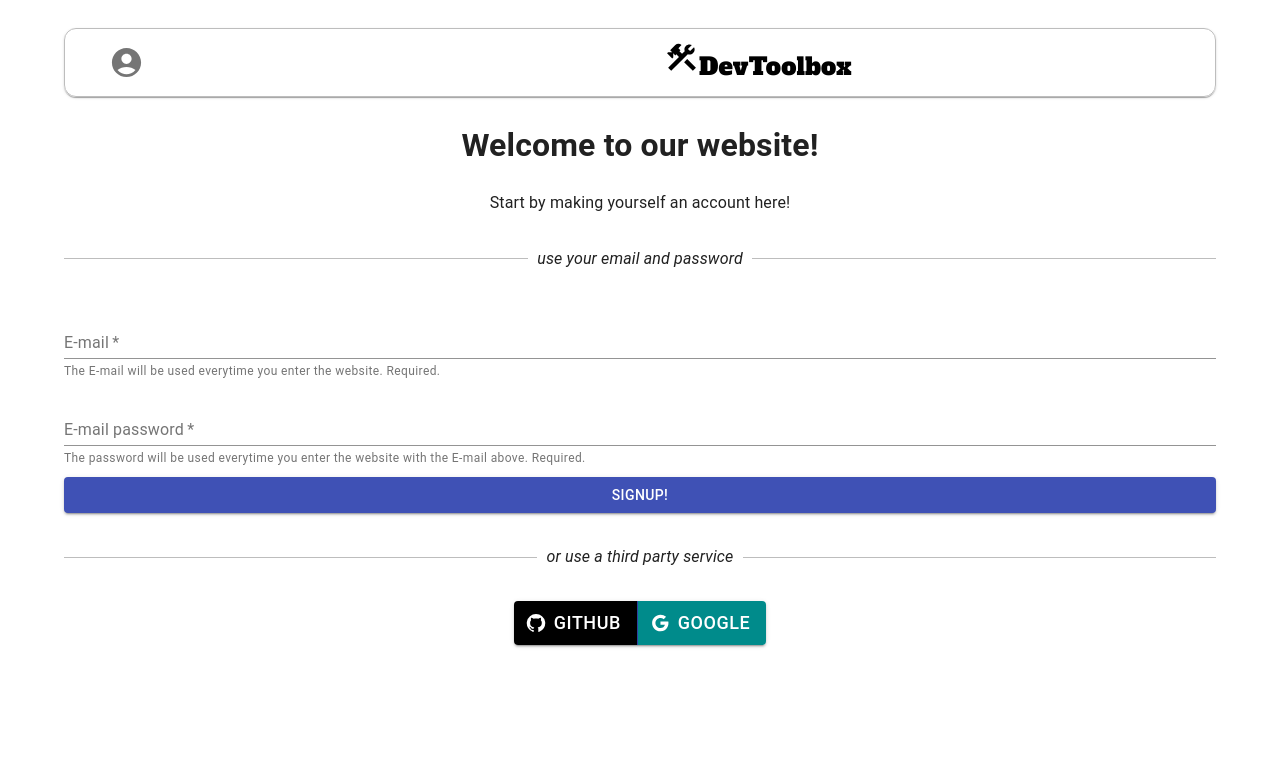
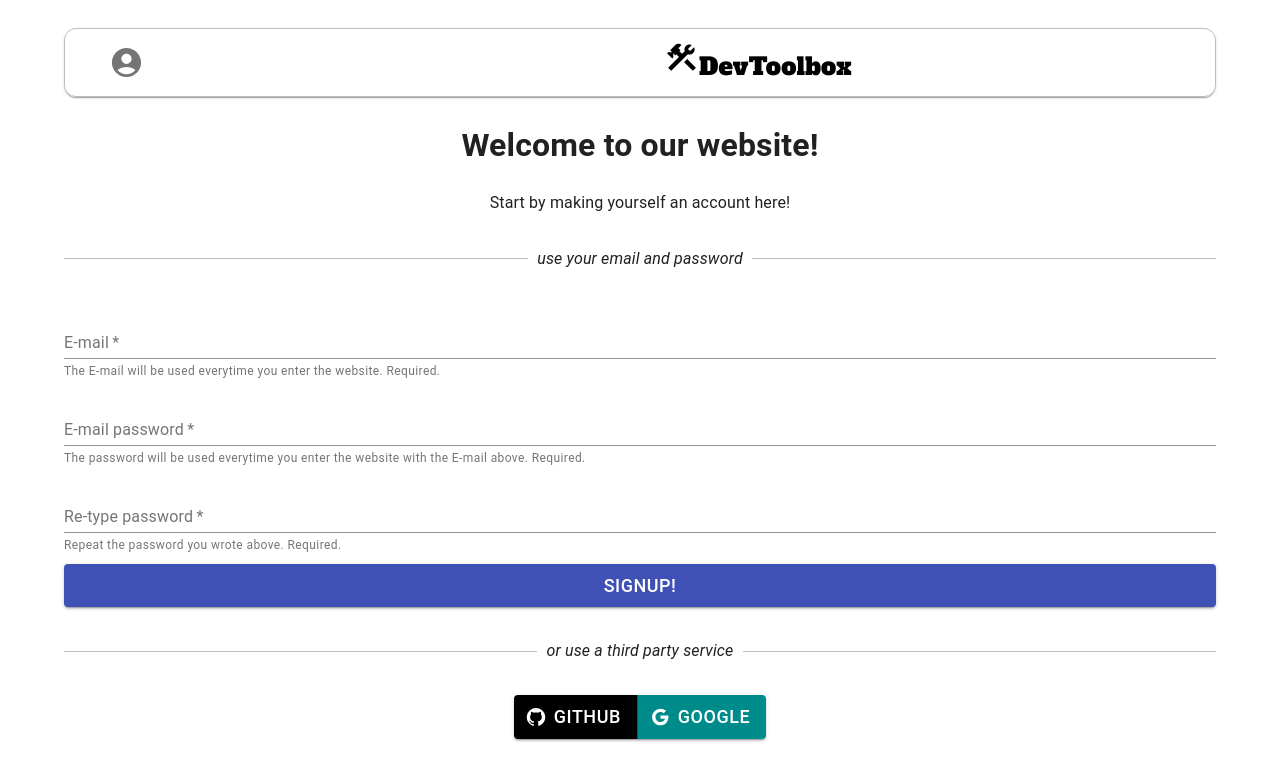
Before and after one commit to hasan-mazen-darwish/devToolbox, a React (Vite) app in the folder client/: page /signup in a window 1280 px wide. Shown: the top 780 px of the page. Built offline with nearby package versions, Linux system fonts and the light colour scheme.

Commit message:
Added the password re-type field and adding IDs to every element

```diff
--- a/client/src/pages/signup.tsx
+++ b/client/src/pages/signup.tsx
@@ -17,6 +17,7 @@ export default function SignupPage(): React.ReactElement {
         fullWidth required
         sx={{marginY: 1}}
         helperText="The E-mail will be used everytime you enter the website. Required."
+        id="emailInput"
       />
 
       <TextField
@@ -26,9 +27,20 @@ export default function SignupPage(): React.ReactElement {
         fullWidth required
         sx={{marginY: 1}}
         helperText="The password will be used everytime you enter the website with the E-mail above. Required."
+        id="passwordInput"
       />
 
-      <Button variant="contained" id="button" fullWidth>Signup!</Button>
+      <TextField
+        label="Re-type password"
+        variant="standard"
+        type="password"
+        fullWidth required
+        sx={{marginY: 1}}
+        helperText="Repeat the password you wrote above. Required."
+        id="retypePasswordInput"
+      />
+
+      <Button variant="contained" sx={{fontSize: "large"}} fullWidth id="signupButton">Signup!</Button>
     </form>
 
     <Divider sx={{marginY: 4, fontStyle: "italic"}}>or use a third party service</Divider>
```
